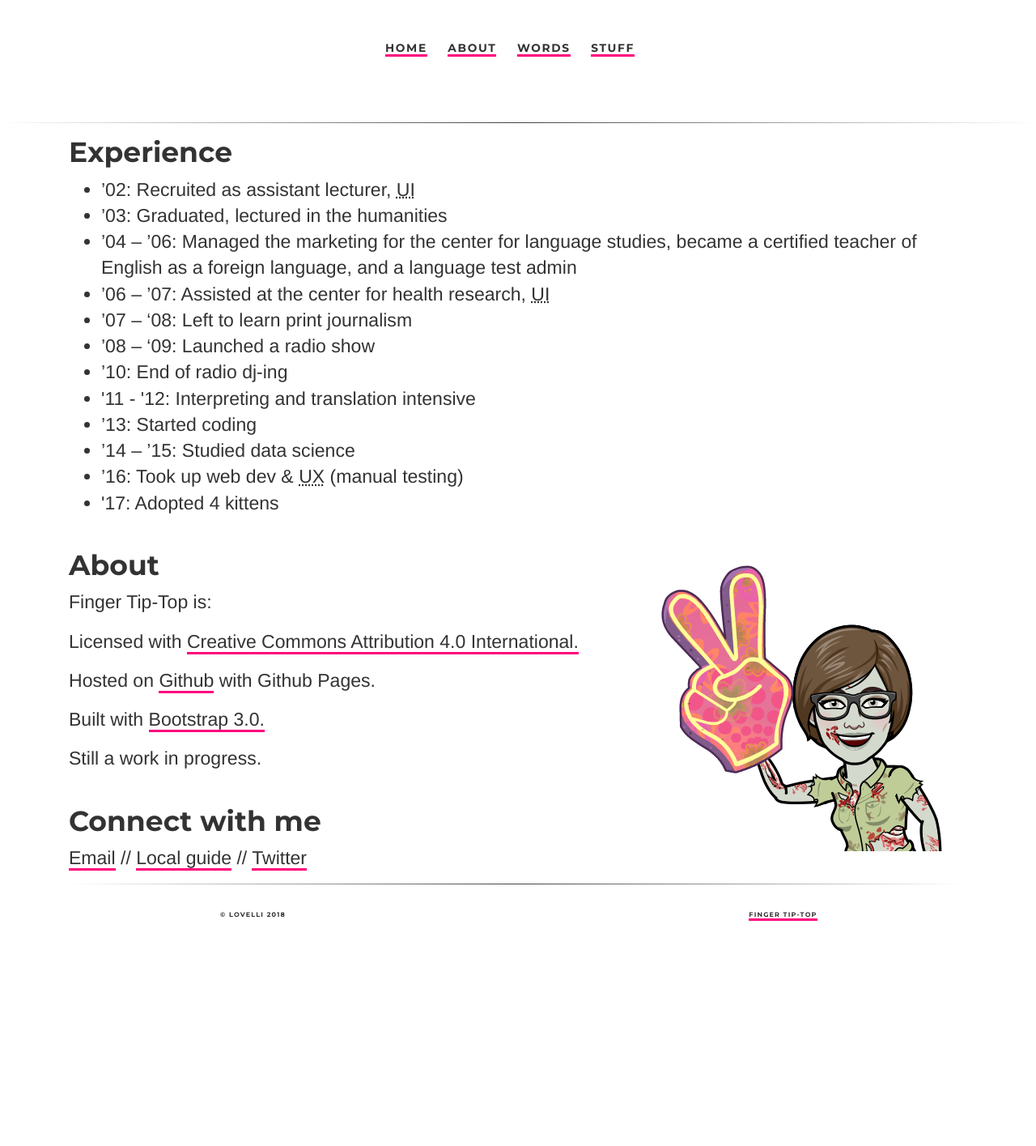
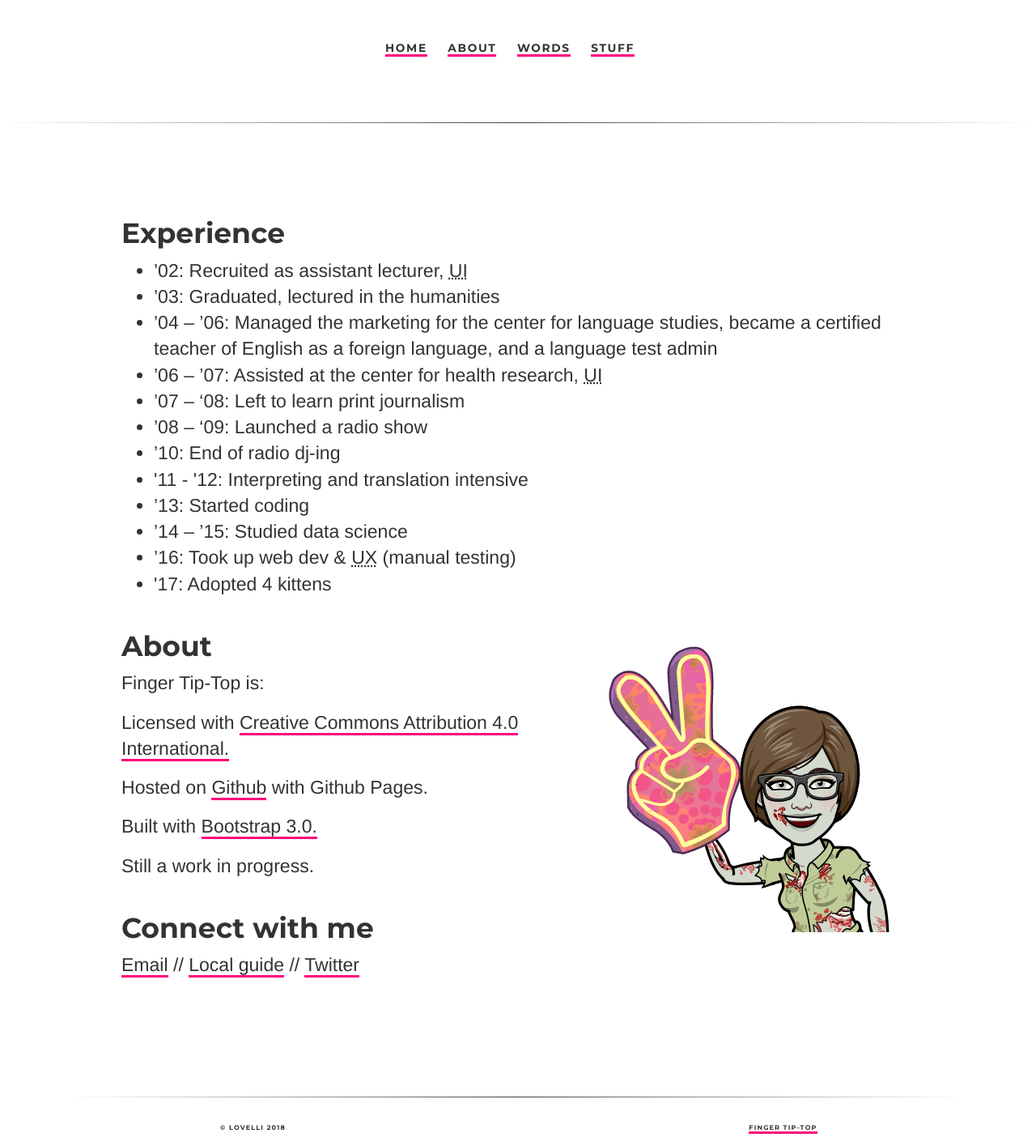
Before and after one commit to ariesti/ariesti.github.io, a Jekyll site: the page built from about/index.html, in a window 1280 px wide. Shown: the whole page at 81% size. Built offline with Jekyll 4.4.1, drawn with Linux system fonts in a browser that asks for light colours; before the commit the page ends 1152 px from its top, so only the background shows below that.

Commit message:
Update index.html

```diff
--- a/about/index.html
+++ b/about/index.html
@@ -5,9 +5,9 @@ description: Some details about Finger Tip-top and why it was created
 tagline: Coding is a way to get what I want
 permalink: /about/
 ---
-<div class="page">
+<div id="page">
 
-<div id="content" class="wrapper left">
+<div class="content" id="wrapper left">
     <h3>Experience</h3>
     <ul>
     <li>’02: Recruited as assistant lecturer, <abbr title="University of Indonesia">UI</abbr></li>
```
